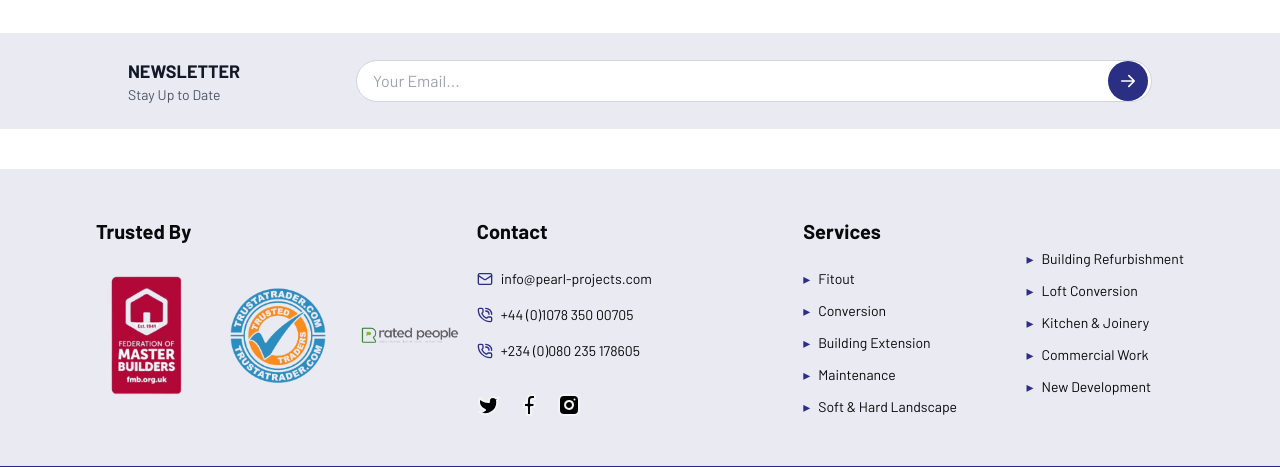
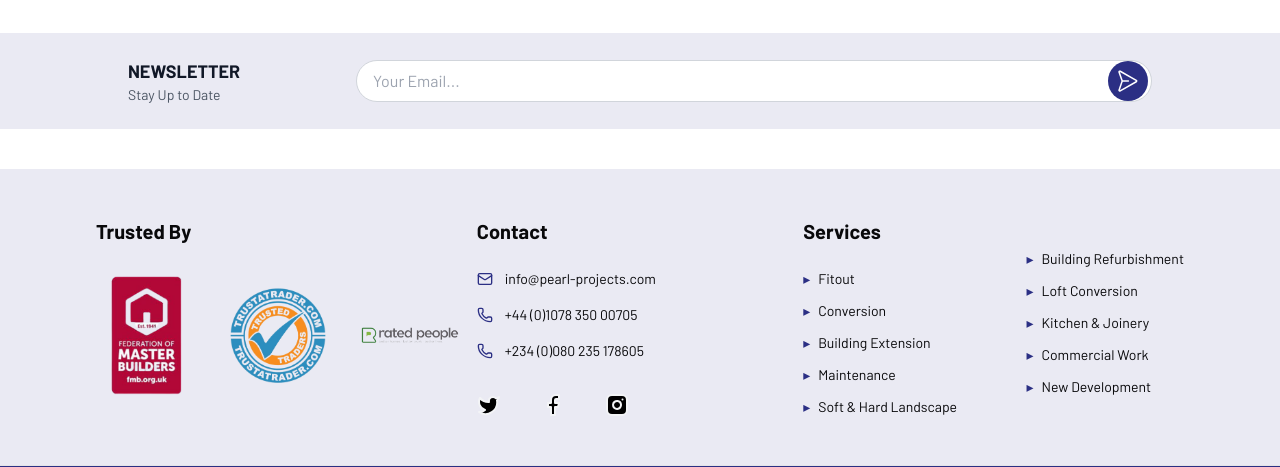
Before and after one commit to Himmiee/td_next, a Next.js app: page / in a window 1280 px wide. Shown: the part 123-590 px from the top of the page. Built offline with nearby package versions, Linux system fonts and the light colour scheme.

Commit message:
fix the issues on the footer

```diff
--- a/components/layout/footer.tsx
+++ b/components/layout/footer.tsx
@@ -4,7 +4,7 @@ import { ServicesList } from "../services-list";
 import { SocialLinks } from "../social-links";
 import { TrustedLogos } from "../trusted-logos";
 import Link from "next/link";
-import { Mail, PhoneCall } from "lucide-react";
+import { Mail, Phone } from "lucide-react";
 
 export default function Footer() {
   return (
@@ -26,7 +26,7 @@ export default function Footer() {
               <div className="space-y-4">
                 <Link
                   href={`mailto:${CONTACT_INFO.email}`}
-                  className="flex items-center gap-2 text-sm hover:text-primary-100 transition-colors"
+                  className="flex items-center gap-3 text-sm hover:text-primary-100 transition-colors"
                 >
                   <Mail className="h-4 w-4 text-primary-100" />
                   {CONTACT_INFO.email}
@@ -35,9 +35,9 @@ export default function Footer() {
                   <Link
                     key={phone}
                     href={`tel:${phone.replace(/\s+/g, "")}`}
-                    className="flex items-center gap-2 text-sm hover:text-primary-100 transition-colors"
+                    className="flex items-center gap-3 text-sm hover:text-primary-100 transition-colors"
                   >
-                    <PhoneCall className="h-4 w-4 text-primary-100" />
+                    <Phone className="h-4 w-4 text-primary-100" />
                     {phone}
                   </Link>
                 ))}
--- a/components/newsletter-form.tsx
+++ b/components/newsletter-form.tsx
@@ -1,3 +1,4 @@
+import Image from "next/image";
 const Newsletter = () => {
   return (
     <div className="bg-primary-60 py-6 px-4 sm:px-8 my-10">
@@ -16,20 +17,12 @@ const Newsletter = () => {
             type="submit"
             className="absolute right-1 top-1/2 -translate-y-1/2 bg-primary-100 text-white rounded-full w-10 h-10 flex items-center justify-center  focus:outline-none"
           >
-            <svg
-              xmlns="http://www.w3.org/2000/svg"
-              fill="none"
-              viewBox="0 0 24 24"
-              strokeWidth="2"
-              stroke="currentColor"
-              className="w-5 h-5"
-            >
-              <path
-                strokeLinecap="round"
-                strokeLinejoin="round"
-                d="M4.5 12h15m0 0l-6.5 6.5m6.5-6.5l-6.5-6.5"
-              />
-            </svg>
+            <Image
+              src={"/assets/icons/Vector.svg"}
+              height={20}
+              width={20}
+              alt="newsletter logo"
+            />
           </button>
         </div>
       </div>
--- a/components/social-links.tsx
+++ b/components/social-links.tsx
@@ -17,7 +17,7 @@ const iconMap: Record<string, LucideIcon> = {
 
 export function SocialLinks() {
   return (
-    <div className="flex gap-4 pt-4">
+    <div className="flex gap-10 pt-4">
       {SOCIAL_LINKS.map(({ name, href, icon }) => {
         const Icon = iconMap[icon];
         return (
```
Also changed, not shown: public/assets/icons/Vector.svg (added).
